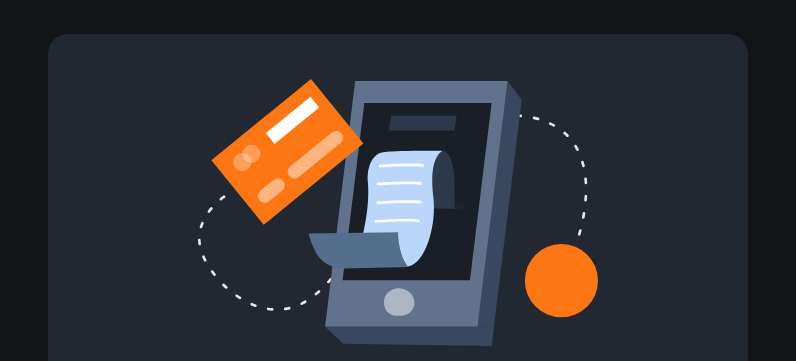
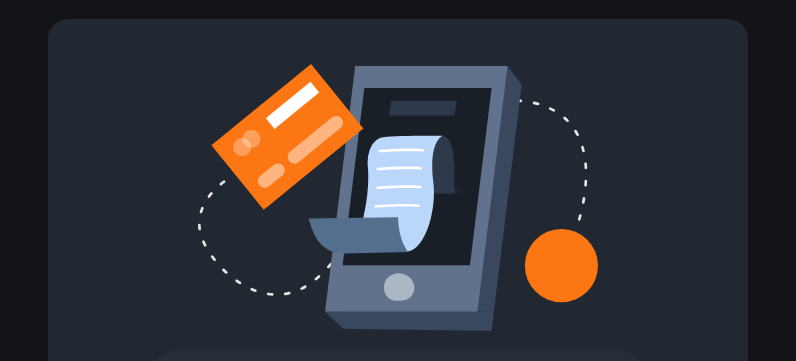
Before and after one commit to K4Z1NH0/AvaliacaoDeSuporte-KaykeAraujo, a plain HTML site: page parte2.html in a window 1280 px wide. Shown: the part 63-424 px from the top of the page, without its empty margins (242-1038 px from the left). Drawn offline with Linux system fonts and the light colour scheme.

Commit message:
Update style2.css

```diff
--- a/css/style2.css
+++ b/css/style2.css
@@ -38,7 +38,7 @@ body{
 }
 
 .card{
-    margin-top: -50px;
+    margin-top: -65px;
     display: flex;
     flex-direction: column;
     align-items: center;
```
